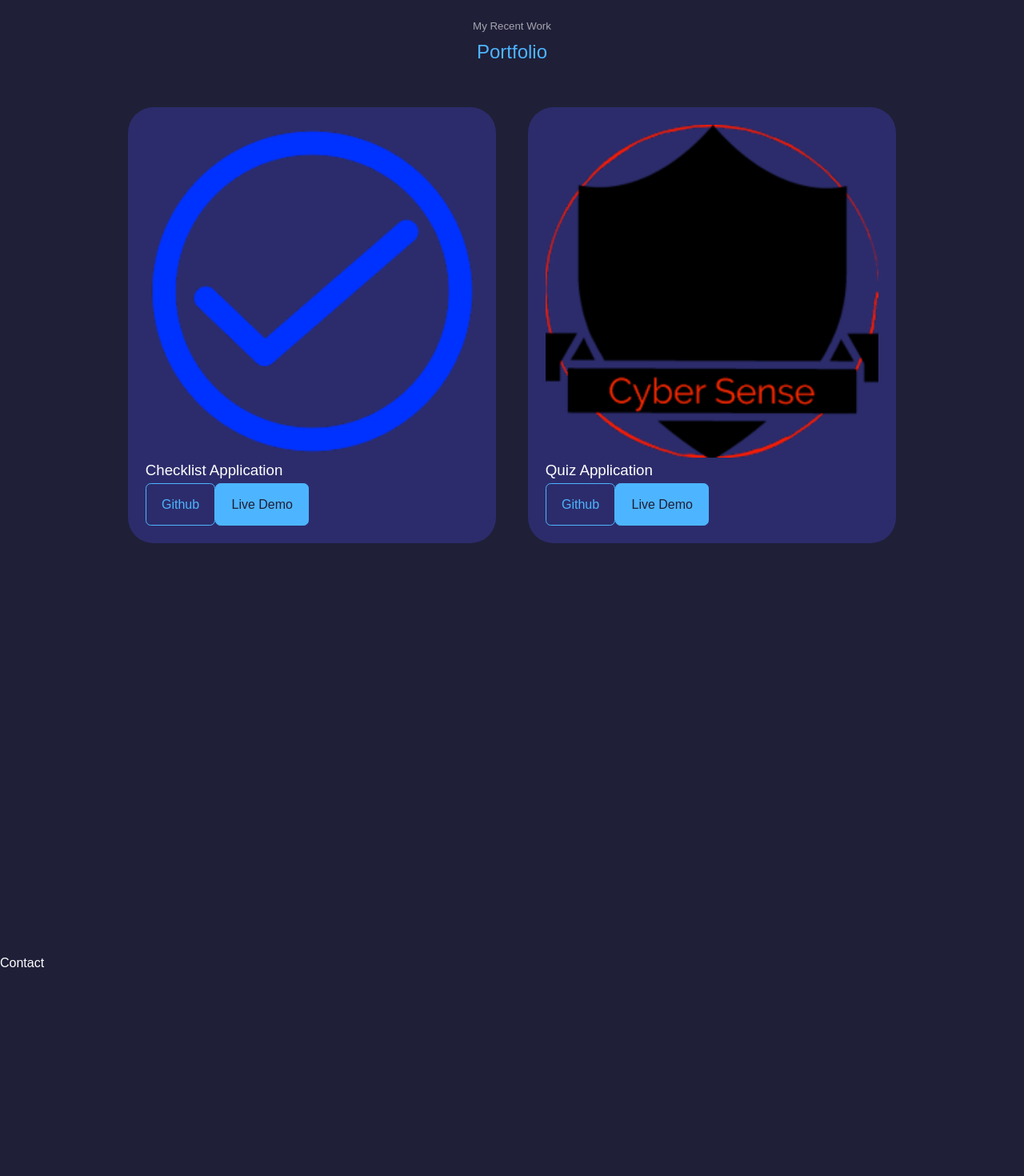
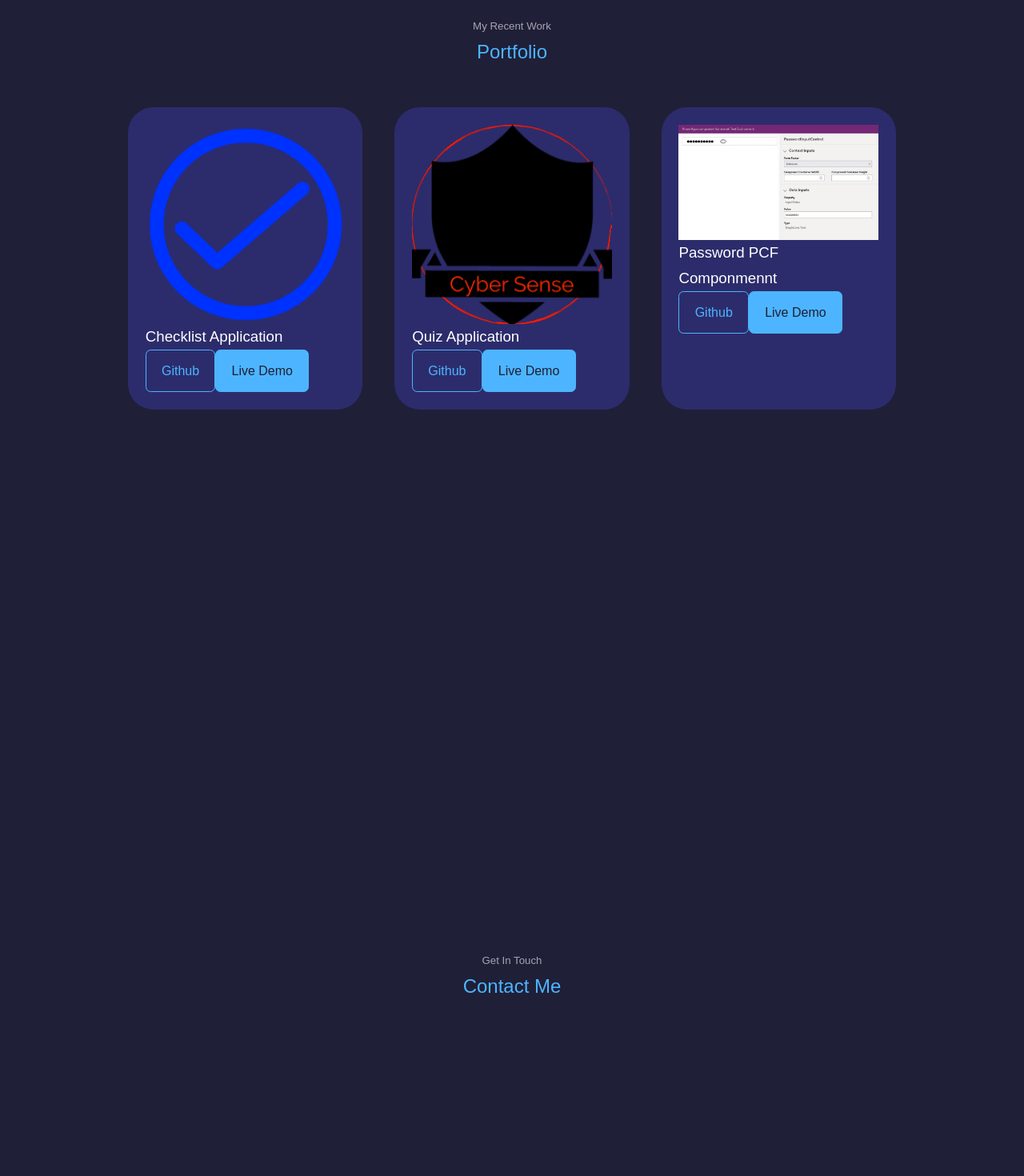
Before and after one commit to AleksaZatezalo/personalWebsiteFun, a React (Create React App) app in the folder react-portfolio-website-1/: page / in a window 1280 px wide. Shown: the part 4520-5990 px from the top of the page at 80% size. Built offline with nearby package versions, Linux system fonts and the light colour scheme.

Commit message:
Testimonials section removed. I do not have testimonials.

```diff
--- a/react-portfolio-website-1/src/App.jsx
+++ b/react-portfolio-website-1/src/App.jsx
@@ -5,7 +5,6 @@ import About from "./components/about/About"
 import Experiance from "./components/experiance/Experiance"
 import Services from "./components/servises/Services"
 import Portfolio from "./components/portfolio/Portfolio"
-import Testimonials from "./components/testimonials/Testimonials"
 import Contact from "./components/contact/Contact"
 import Footer from "./components/footer/Footer"
 
@@ -18,7 +17,6 @@ const App = () => {
             <Experiance />
             <Services />
             <Portfolio />
-            <Testimonials />
             <Contact />
             <Footer />
         </>
--- a/react-portfolio-website-1/src/components/contact/Contact.jsx
+++ b/react-portfolio-website-1/src/components/contact/Contact.jsx
@@ -3,7 +3,10 @@ import "./contact.css"
 
 const Contact = () => {
     return (
-        <section id='contact'>Contact</section>
+        <section id='contact'>
+            <h5>Get In Touch</h5>
+            <h2>Contact Me</h2>
+        </section>
     )
 }
 
--- a/react-portfolio-website-1/src/components/portfolio/Portfolio.jsx
+++ b/react-portfolio-website-1/src/components/portfolio/Portfolio.jsx
@@ -2,6 +2,7 @@ import React from 'react'
 import "./portfolio.css"
 import QUIZ from "../../assets/quiz.png"
 import CHECKLIST from "../../assets/checkList.png"
+import PASSWORD from "../../assets/password-input-control.jpg"
 
 const Portfolio = () => {
   return (
@@ -15,7 +16,7 @@ const Portfolio = () => {
           </dev>
           <h3>Checklist Application</h3>
           <a href="https://github.com/AleksaZatezalo/ChecklistApp" className='btn' target='_blank'>Github</a>
-          <a href="https://play.google.com/store/apps/details?id=com.aleksa.checklist" className='btn btn-primary' targer='_blank'>Live Demo</a>
+          <a href="https://play.google.com/store/apps/details?id=com.aleksa.checklist" className='btn btn-primary' target='_blank'>Live Demo</a>
         </article>
         <article className='portfolio__item'>
           <dev className="portfolio__item-image">
@@ -23,10 +24,18 @@ const Portfolio = () => {
           </dev>
           <h3>Quiz Application</h3>
           <a href="https://github.com/AleksaZatezalo/quizApp" className='btn' target='_blank'>Github</a>
-          <a href="https://play.google.com/store/apps/details?id=com.aleksa.quizapp" className='btn btn-primary' targer='_blank'>Live Demo</a>
+          <a href="https://play.google.com/store/apps/details?id=com.aleksa.quizapp" className='btn btn-primary' target='_blank'>Live Demo</a>
         </article>
+        <article className='portfolio__item'>
+          <dev className="portfolio__item-image">
+            <img src={PASSWORD} alt=""/>
+          </dev>
+          <h3>Password PCF Componmennt</h3>
+          <a href="https://github.com/AleksaZatezalo/PasswordPCF" className='btn' target='_blank'>Github</a>
+          <a href="https://pcf.gallery/password-input-control/" className='btn btn-primary' target='_blank'>Live Demo</a>
+        </article>
+      </div>
 
-      </div>
     </section>
   )
 }
--- a/react-portfolio-website-1/src/components/portfolio/portfolio.css
+++ b/react-portfolio-website-1/src/components/portfolio/portfolio.css
@@ -1,6 +1,6 @@
 .portfolio__container{
     display: grid;
-    grid-template-columns: 1fr 1fr;
+    grid-template-columns:repeat(3, 1fr);
     gap: 2.5rem;
 }
 
--- a/react-portfolio-website-1/src/components/testimonials/Testimonials.jsx
+++ /dev/null
@@ -1,11 +0,0 @@
-import React from 'react'
-import "./testimonials.css"
-
-const Testimonials = () => {
-   (
-    <section id='testimonials'>Testimonials</section>
-  )
-
-}
-
-export default Testimonials
```
Also changed, not shown: react-portfolio-website-1/src/assets/password-input-control.jpg (added), react-portfolio-website-1/src/components/testimonials/testimonials.css (deleted).
